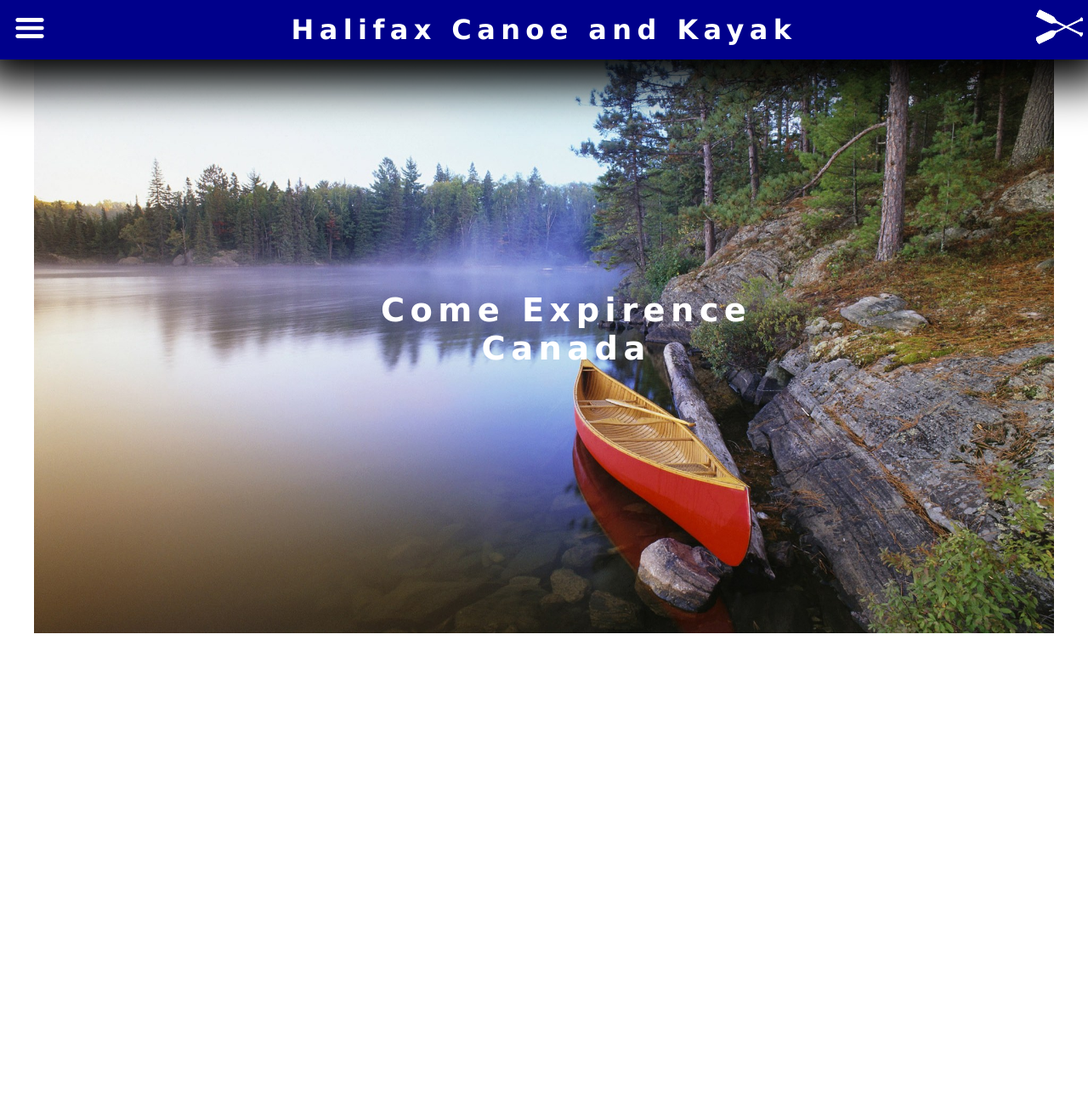
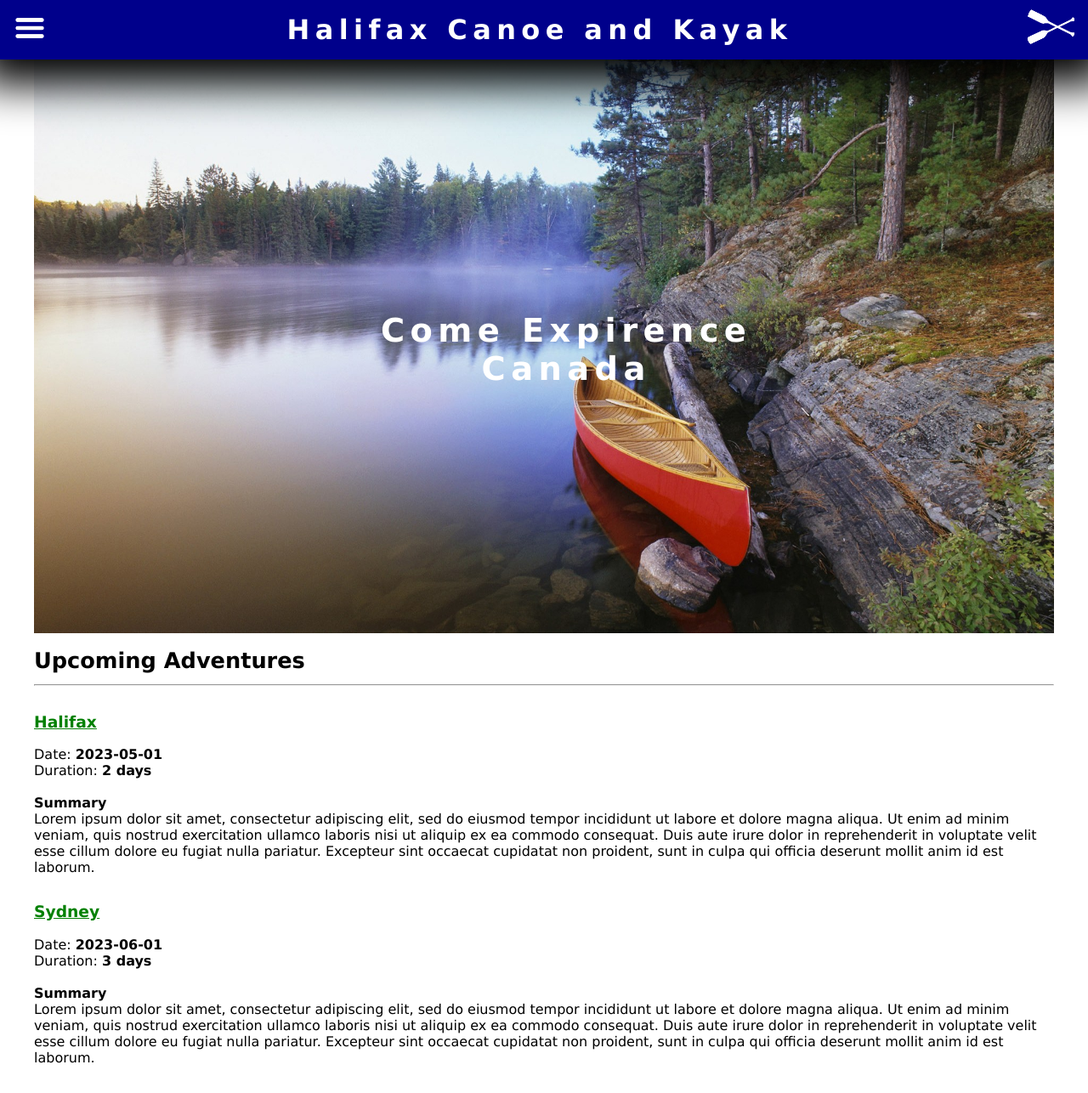
Before and after one commit to kvasilitsev/HFXPaddling, a PHP site: page / in a window 1280 px wide. Shown: the whole page at 85% size. Before the commit the page ends 745 px from the top, so only its background shows below. Run offline with PHP 8.4, Linux system fonts and the light colour scheme.

Commit message:
add content in main block

```diff
--- a/index.html
+++ b/index.html
@@ -8,6 +8,7 @@
   <script src="menu.js"></script>
 </head>
 <body>
+  <!--Header element-->
   <header>
       <div>
         <input type="image" class="btn" alt="Menu" src="./images/hamburger.png">
@@ -26,11 +27,46 @@
       <li><a href="#">Admin Login</a></li>
     </ul>
   </div>
+  <!-- Main section -->
   <main>
     <div class="motto">
       <img src="./images/canoe.jpg"/>
       <h1>Come Expirence <br> Canada</h1>
     </div>
+    <div class="content">
+      <h1>Upcoming Adventures</h1>
+      <hr>
+      <div>
+        <h3><u>Halifax</u></h3>
+        <p>Date: <strong>2023-05-01</strong></p>
+        <p>Duration: <strong>2 days</strong></p>
+        <br>
+        <h4>Summary</h4>
+        <p>Lorem ipsum dolor sit amet, consectetur adipiscing elit,
+           sed do eiusmod tempor incididunt ut labore et dolore magna aliqua.
+           Ut enim ad minim veniam, quis nostrud exercitation ullamco laboris
+           nisi ut aliquip ex ea commodo consequat. Duis aute irure dolor
+           in reprehenderit in voluptate velit esse cillum dolore eu fugiat nulla pariatur.
+           Excepteur sint occaecat cupidatat non proident,
+           sunt in culpa qui officia deserunt mollit anim id est laborum.
+        </p>
+      </div>
+      <div>
+        <h3><u>Sydney</u></h3>
+        <p>Date: <strong>2023-06-01</strong></p>
+        <p>Duration: <strong>3 days</strong></p>
+        <br>
+        <h4>Summary</h4>
+        <p>Lorem ipsum dolor sit amet, consectetur adipiscing elit,
+           sed do eiusmod tempor incididunt ut labore et dolore magna aliqua.
+           Ut enim ad minim veniam, quis nostrud exercitation ullamco laboris
+           nisi ut aliquip ex ea commodo consequat. Duis aute irure dolor
+           in reprehenderit in voluptate velit esse cillum dolore eu fugiat nulla pariatur.
+           Excepteur sint occaecat cupidatat non proident,
+           sunt in culpa qui officia deserunt mollit anim id est laborum.
+        </p>
+      </div>
+    </div>
   </main>
 </body>
 </html>
--- a/style.css
+++ b/style.css
@@ -1,4 +1,5 @@
 /* ------------- HTML document styling -------------- */
+
 *
 {
   margin: 0;
@@ -7,11 +8,10 @@
 }
 
 /* ------------- HTML body styling ------------- */
+
 html, body
 {
   font-family: 'Verdana', sans-serif;
-  letter-spacing: 0.4em;
-  overflow: hidden;
 }
 
 /* ------------- Header styling ------------- */
@@ -25,6 +25,7 @@ header
   width: 100%;
   height: 70px;
   box-shadow:0px 5px 50px 25px #000000;
+  letter-spacing: 0.4em;
 }
 
 .logo
@@ -32,6 +33,7 @@ header
   height: 70px;
   width: 70px;
   background: darkblue;
+  margin-right: 10px;
 }
 
 .company-name
@@ -39,7 +41,8 @@ header
   color: white;
 }
 
-/* -------------- Header/Menue button styling ----------------- */
+/* -------------- Header/Menu button styling ----------------- */
+
 .btn
 {
   top: 0;
@@ -51,11 +54,14 @@ header
 }
 
 /* -------------  Header/Hide menu ----------- */
+
 .menu
 {
   display: none;
 }
+
 /* -------------------  Header/Menu styling --------------- */
+
 .open-menu
 {
   height: 100vh;
@@ -97,28 +103,59 @@ header
 }
 
 /* --------Main block---------- */
+
 main{
   position: relative;
   z-index: -1;
+}
+/* -------Main/Picture-------- */
 
-}
 .motto
 {
   max-width: 1200px;
-  margin: auto;
+  margin: 0 auto;
+  letter-spacing: 0.4em;
 }
-.motto > img
+
+.motto  img
 {
   height: auto;
   width: 100%;
 
 }
-.motto > h1
+
+.motto h1
 {
   position: absolute;
   font-size: 3vw;
   color: white;
-  top: 40%;
+  top: 25%;
   left: 35%;
   text-align: center;
 }
+
+/* --------Main/Content---------- */
+
+.content
+{
+  max-width: 1200px;
+  margin: auto;
+
+}
+
+.content h1
+{
+  font-size: 2vw;
+  margin: 0.5em auto;
+}
+
+.content div
+{
+  margin: 2em auto;
+}
+
+.content div h3
+{
+  color: green;
+  margin-bottom: 1em;
+}
```
